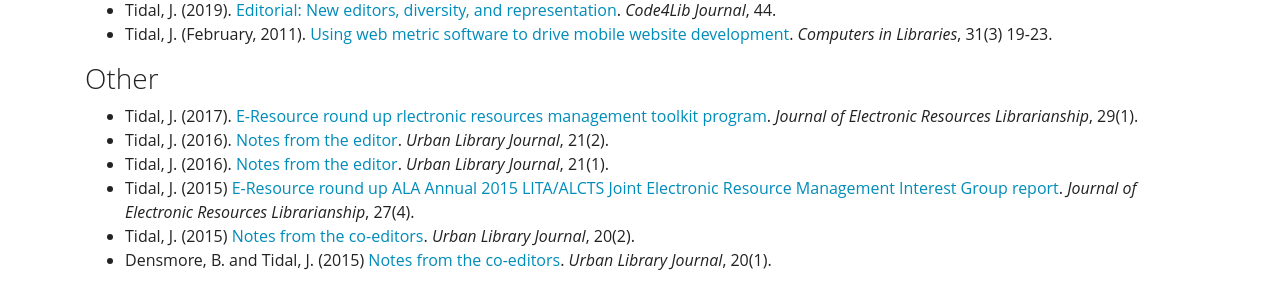
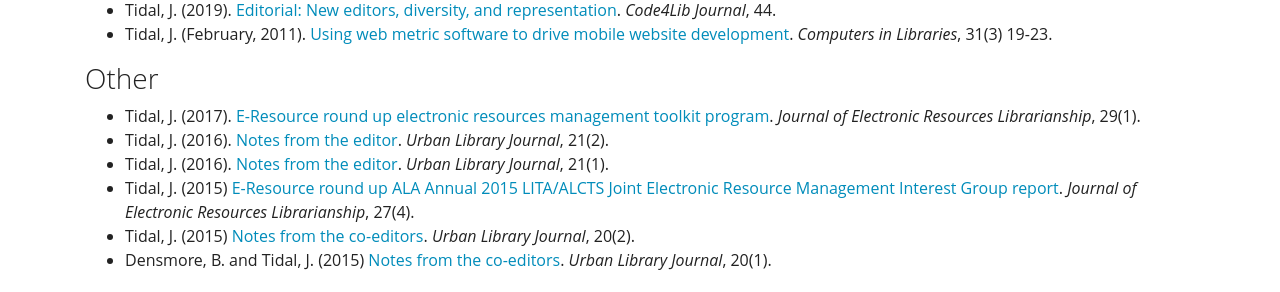
Before and after one commit to KentuckyFriedTofu/kentuckyfriedtofu.github.io.bak2, a Jekyll site: the page built from cv.md, in a window 1280 px wide and 900 px high, scrolled down 2701 px. Shown: the part 155-447 px from the top of the window. Built offline with Jekyll 4.4.1, drawn with Linux system fonts in a browser that asks for light colours.

Commit message:
Update cv.md

```diff
--- a/cv.md
+++ b/cv.md
@@ -103,7 +103,7 @@ View my [Google Scholar Profile](https://scholar.google.com/citations?user=mAq-F
 
 ### Other
 
-* Tidal, J. (2017). [E-Resource round up rlectronic resources management toolkit program](https://www.tandfonline.com/doi/full/10.1080/1941126X.2017.1270107). *Journal of Electronic Resources Librarianship*, 29(1).<br>
+* Tidal, J. (2017). [E-Resource round up electronic resources management toolkit program](https://www.tandfonline.com/doi/full/10.1080/1941126X.2017.1270107). *Journal of Electronic Resources Librarianship*, 29(1).<br>
 * Tidal, J. (2016). [Notes from the editor](http://academicworks.cuny.edu/ulj/vol22/iss2/6/). *Urban Library Journal*, 21(2).<br>
 * Tidal, J. (2016). [Notes from the editor](http://academicworks.cuny.edu/ulj/vol22/iss1/3/). *Urban Library Journal*, 21(1).<br>
 * Tidal, J. (2015)  [E-Resource round up ALA Annual 2015 LITA/ALCTS Joint Electronic Resource Management Interest Group report](http://www.tandfonline.com/doi/full/10.1080/1941126X.2015.1092358). *Journal of Electronic Resources Librarianship*, 27(4).
```
